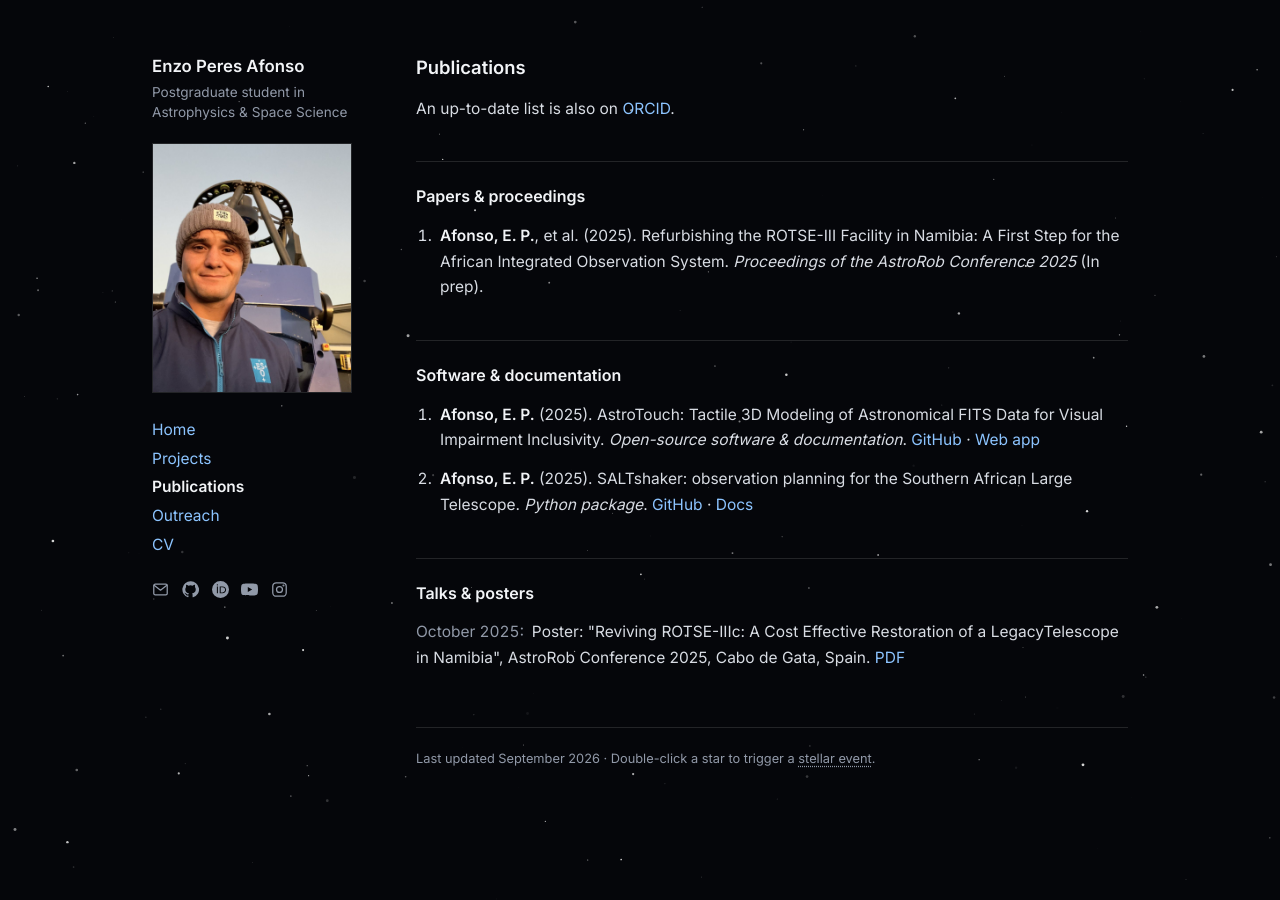
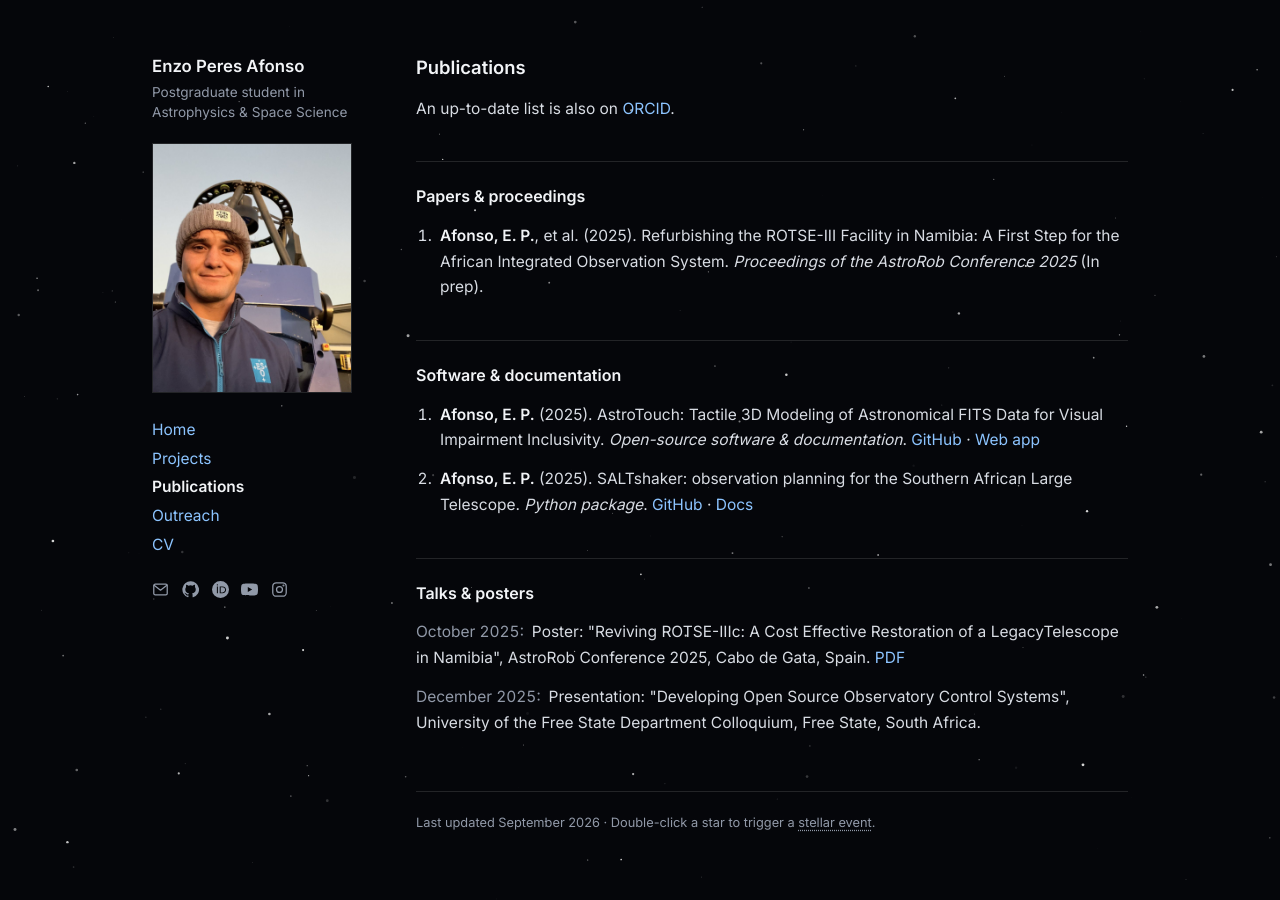
Before and after one commit to enzoperesafonso/enzoperesafonso.github.io, a Jekyll site: the page built from publications.html, in a window 1280 px wide. Built offline with Jekyll 4.4.1, drawn with Linux system fonts in a browser that asks for light colours.

Commit message:
Update publications.yml

```diff
--- a/_data/publications.yml
+++ b/_data/publications.yml
@@ -46,3 +46,10 @@ talks:
     links:
       - label: PDF
         url: https://drive.google.com/file/d/1vGHJavaDGt9wSh93ofkwakfiHZ_tL1M0/view?usp=sharing
+
+
+  - title: "Developing Open Source Observatory Control Systems"
+    event: University of the Free State Department Colloquium
+    location: Free State, South Africa
+    date: December 2025
+    type: Presentation
```
